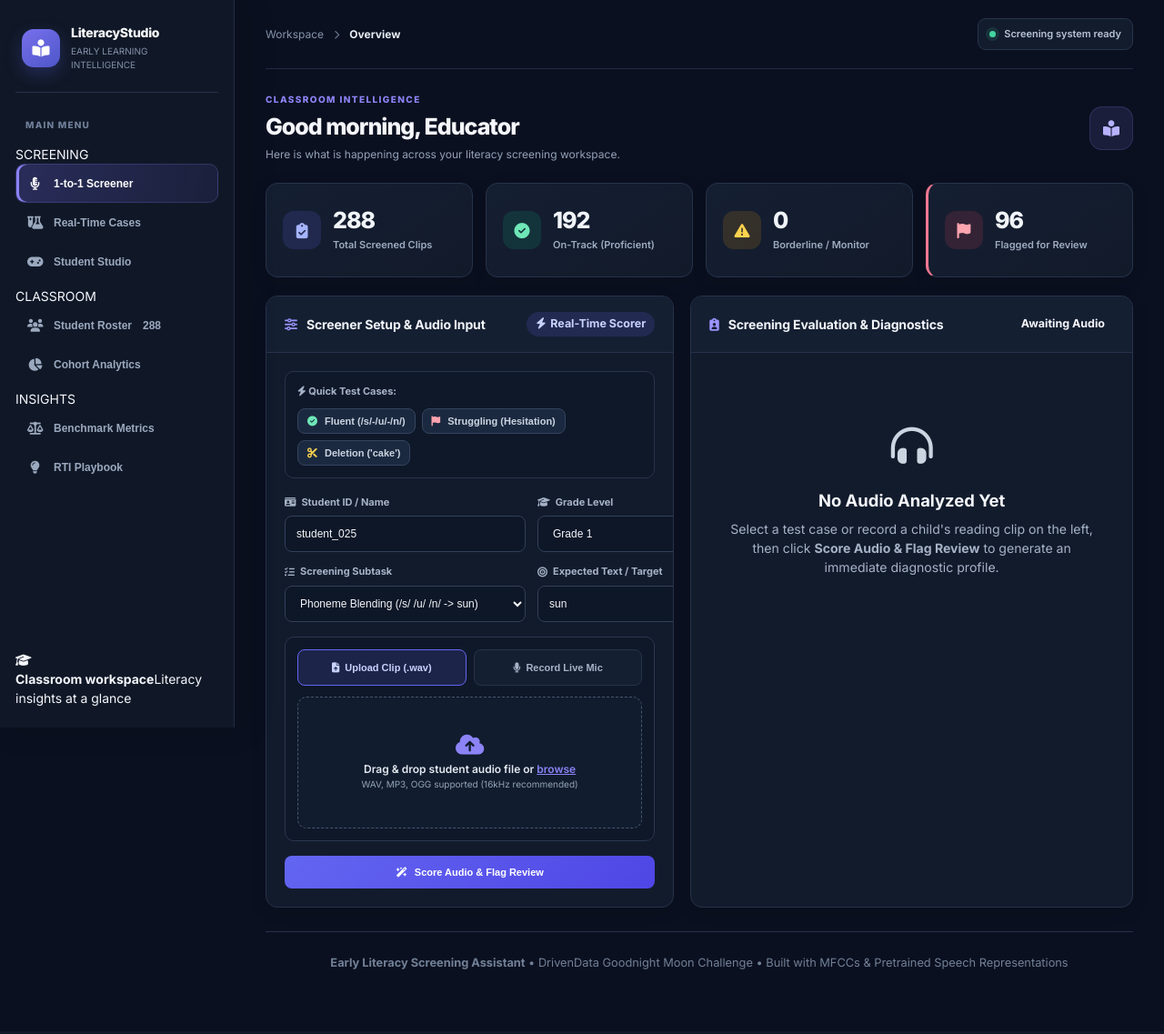
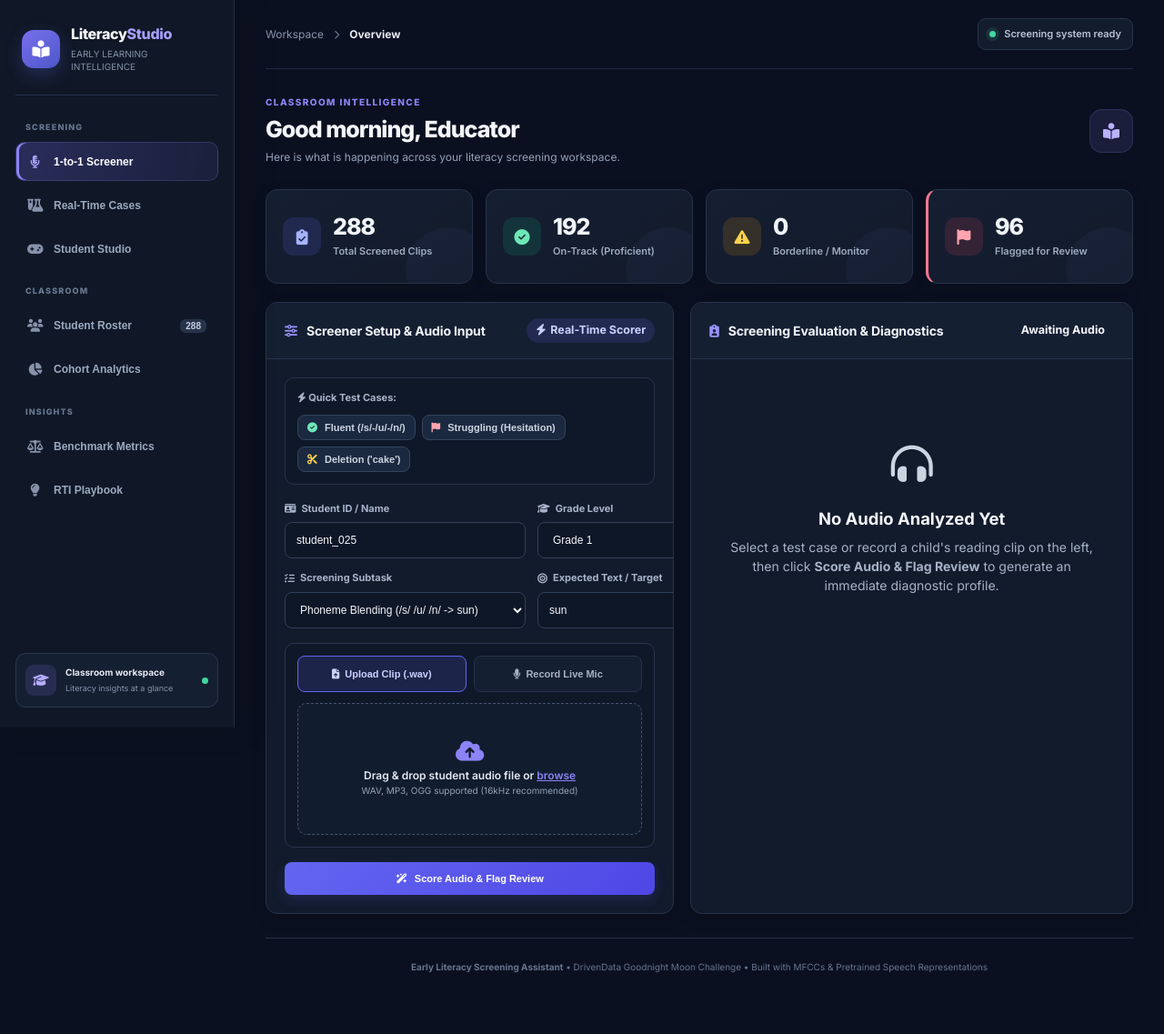
Before and after one commit to pmahitesh-cyber/Early-Literacy-Screening-Assistant, a FastAPI app: page / in a window 1280 px wide. Shown: the whole page at 91% size. Before the commit the page ends 1066 px from the top, so only its background shows below. Run offline with FastAPI, Linux system fonts and the light colour scheme.

Commit message:
Polish AuraClinic dashboard components and responsive navigation

```diff
--- a/web_app/static/css/style.css
+++ b/web_app/static/css/style.css
@@ -1918,3 +1918,99 @@ body {
   .kpi-banner { grid-template-columns:1fr; }
   .nav-btn { font-size:9px; }
 }
+
+
+/* AuraClinic finishing pass: sidebar navigation, surface hierarchy and responsive details */
+.app-container { padding-top: 0; }
+.navbar { justify-content:flex-start; }
+.nav-brand { width:100%; }
+.logo-title { font-size:16px; font-weight:800; }
+.logo-title span { color:#a69fff; }
+.nav-links { width:100%; gap:18px; }
+.nav-group { display:flex; flex-direction:column; gap:5px; }
+.nav-group-label {
+  padding:0 11px 5px;
+  color:#697992;
+  font-size:9px;
+  font-weight:800;
+  letter-spacing:.13em;
+}
+.nav-links::before { display:none; }
+.nav-btn { position:relative; }
+.nav-btn i { color:#8592aa; }
+.nav-btn.active i { color:#aaa4ff; }
+.nav-count {
+  margin-left:auto;
+  min-width:22px;
+  padding:2px 6px;
+  border-radius:6px;
+  background:#26334a;
+  color:#c5cde0;
+  font-size:10px;
+  text-align:center;
+}
+.sidebar-bottom {
+  display:flex;
+  align-items:center;
+  gap:10px;
+  padding:12px 10px;
+  border:1px solid #29364c;
+  border-radius:11px;
+  background:#151f32;
+}
+.sidebar-help-icon {
+  display:flex; align-items:center; justify-content:center;
+  width:34px; height:34px; flex:0 0 34px;
+  border-radius:9px; color:#b4adff;
+  background:rgba(139,131,246,.15);
+}
+.sidebar-bottom strong { display:block; color:#e6eaf3; font-size:10px; }
+.sidebar-bottom span:not(.sidebar-live-dot) { display:block; margin-top:3px; color:#8492a9; font-size:9px; }
+.sidebar-live-dot { width:7px; height:7px; margin-left:auto; border-radius:50%; background:#43d6a0; }
+.workspace-topbar { position:relative; }
+.workspace-heading { padding:3px 0 4px; }
+.kpi-card { position:relative; overflow:hidden; }
+.kpi-card::after {
+  content:""; position:absolute; right:-22px; bottom:-34px;
+  width:95px; height:95px; border-radius:50%;
+  background:rgba(139,131,246,.045);
+}
+.kpi-icon { flex:0 0 42px; }
+.card-header { gap:14px; }
+.card-header .badge, .card-header .header-actions { flex-shrink:0; }
+.result-card .card-body { min-height:350px; }
+.empty-state { min-height:300px; display:flex; flex-direction:column; justify-content:center; align-items:center; }
+.empty-state p { max-width:430px; }
+.score-card, .phoneme-box, .marker-item, .intervention-box, .diagnostics-box,
+.spectrogram-box, .chart-box, .rti-card, .case-card, .studio-card {
+  border-radius:12px;
+}
+.scores-grid { gap:11px; }
+.score-card { background:#17243a; border:1px solid #2a3952; }
+.score-card-primary { border-color:rgba(139,131,246,.42); }
+.phoneme-box { background:#101a2b; border:1px solid #293750; }
+.chart-box h3 { font-size:13px; }
+.table-responsive { border:1px solid #293750; border-radius:10px; }
+.data-table { min-width:720px; }
+.data-table th:first-child { border-radius:8px 0 0 0; }
+.data-table tr:last-child td { border-bottom:0; }
+.filter-bar { align-items:center; }
+.filter-group select, .filter-group input { border-radius:8px; }
+.btn-primary { box-shadow:0 5px 14px rgba(99,102,241,.18); }
+.btn-primary:active { transform:translateY(1px); }
+.btn-outline { transition:all .18s ease; }
+.btn-outline:hover { border-color:#7169db; }
+.app-footer { color:#66758d; font-size:10px; }
+@media (min-width:761px) {
+  .navbar { display:flex; }
+  .nav-links { flex:1; }
+}
+@media (max-width:760px) {
+  .nav-links { display:flex; }
+  .nav-group { display:grid; grid-template-columns:repeat(2,minmax(0,1fr)); }
+  .nav-group-label { grid-column:1/-1; }
+  .sidebar-bottom { display:none; }
+  .nav-brand { width:auto; }
+  .nav-btn { min-width:0; }
+  .result-card .card-body { min-height:250px; }
+}
```
